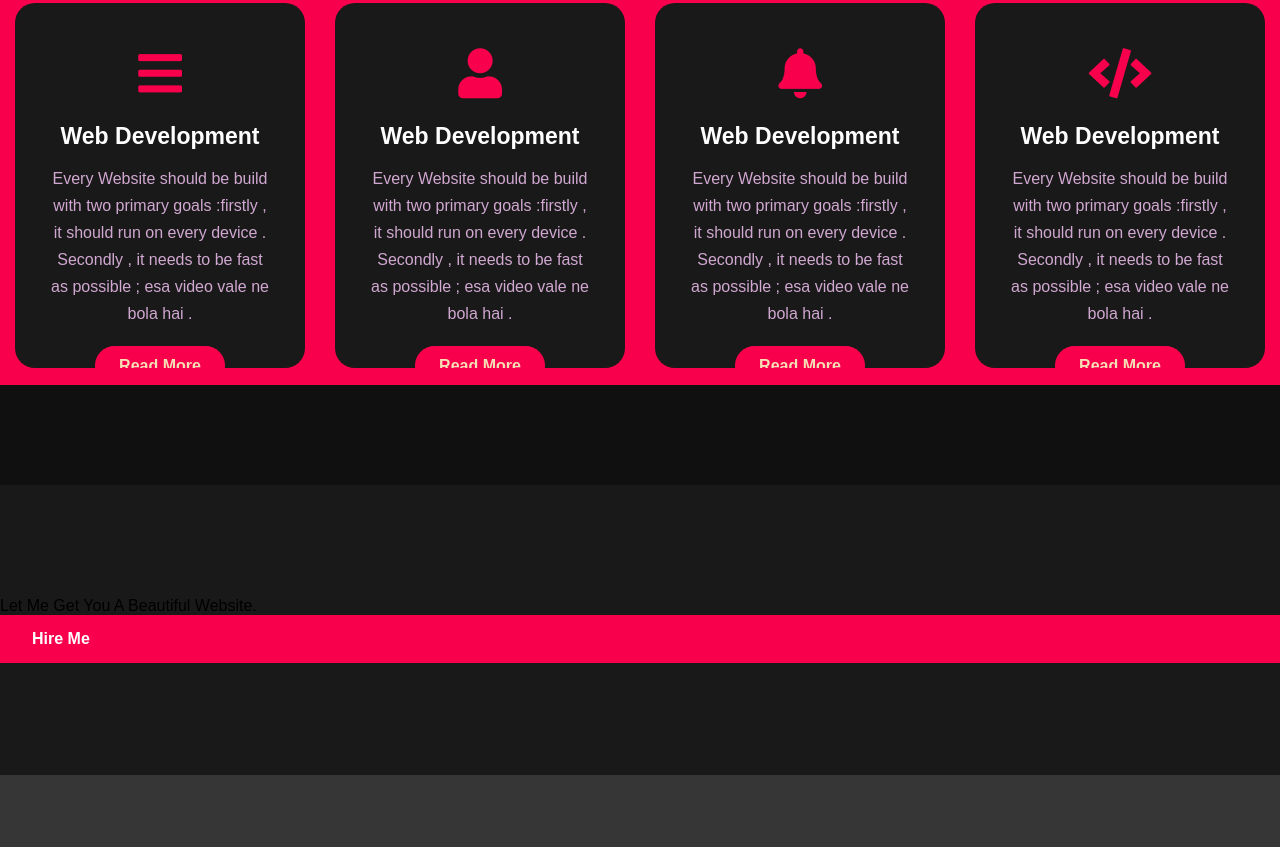
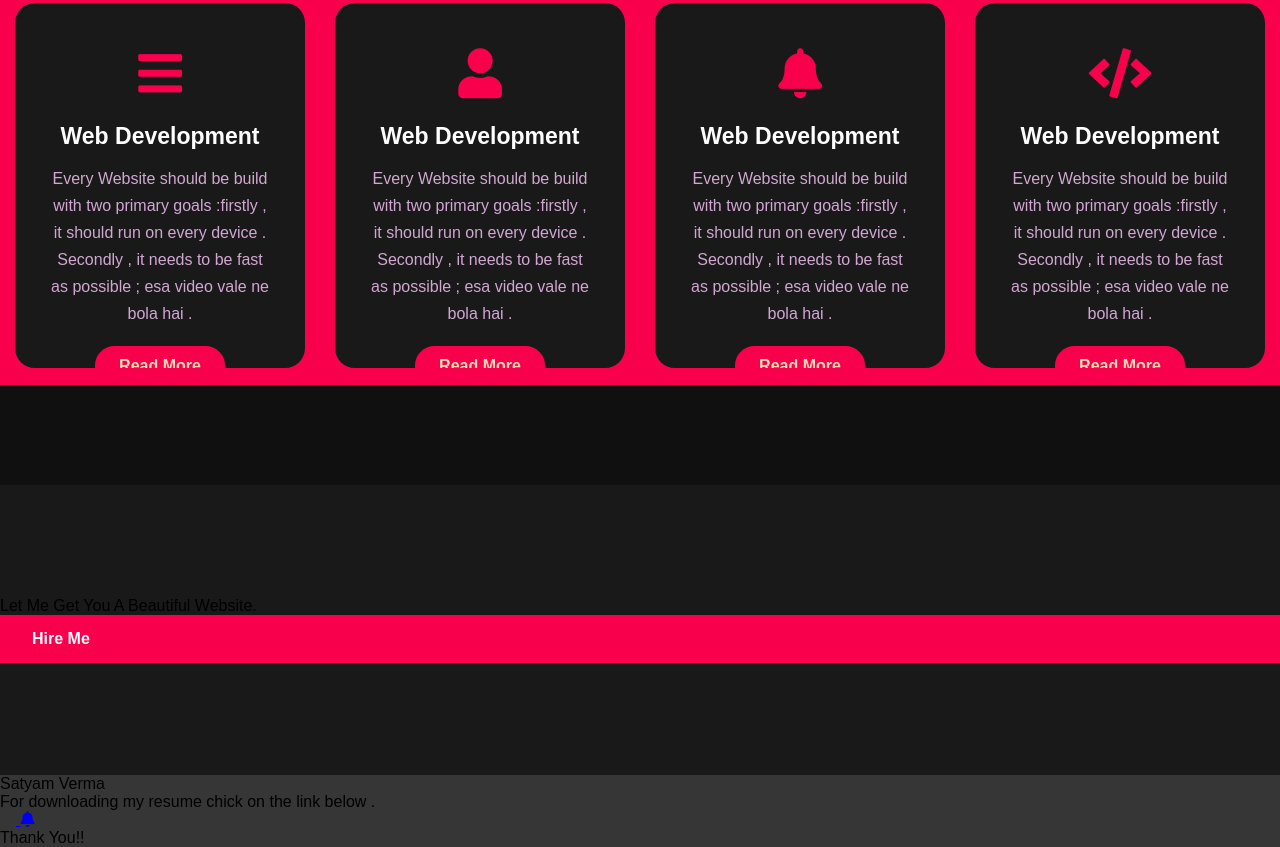
Before and after one commit to satyamverma21/PORTFOLIO, a plain HTML site: page index.html in a window 1280 px wide. Shown: the part 2061-2908 px from the top of the page. Before the commit the page ends 2836 px from the top, so only its background shows below. Drawn offline with Linux system fonts and the light colour scheme.

Commit message:
Update index.html

```diff
--- a/index.html
+++ b/index.html
@@ -119,6 +119,18 @@
         <p>Let Me Get You A Beautiful Website.</p>
         <a class="button-two" href="#">Hire Me</a>
     </div>
+
+    <!-- footer -->
+    <footer>
+        <p>Satyam Verma</p>
+        <p>For downloading my resume chick on the link below . </p>
+        <div class="social">
+            <a href="#"><i class="fa fa-instagram"></i>  </a>
+            <a href="#"><i class="fa fa-bell"></i></a>
+            <a href="#"><i class="fa fa-linkedin"></i></a>
+        </div>
+        <p class="end">Thank You!!</p>
+    </footer>
 </body>
 
 </html>
```
